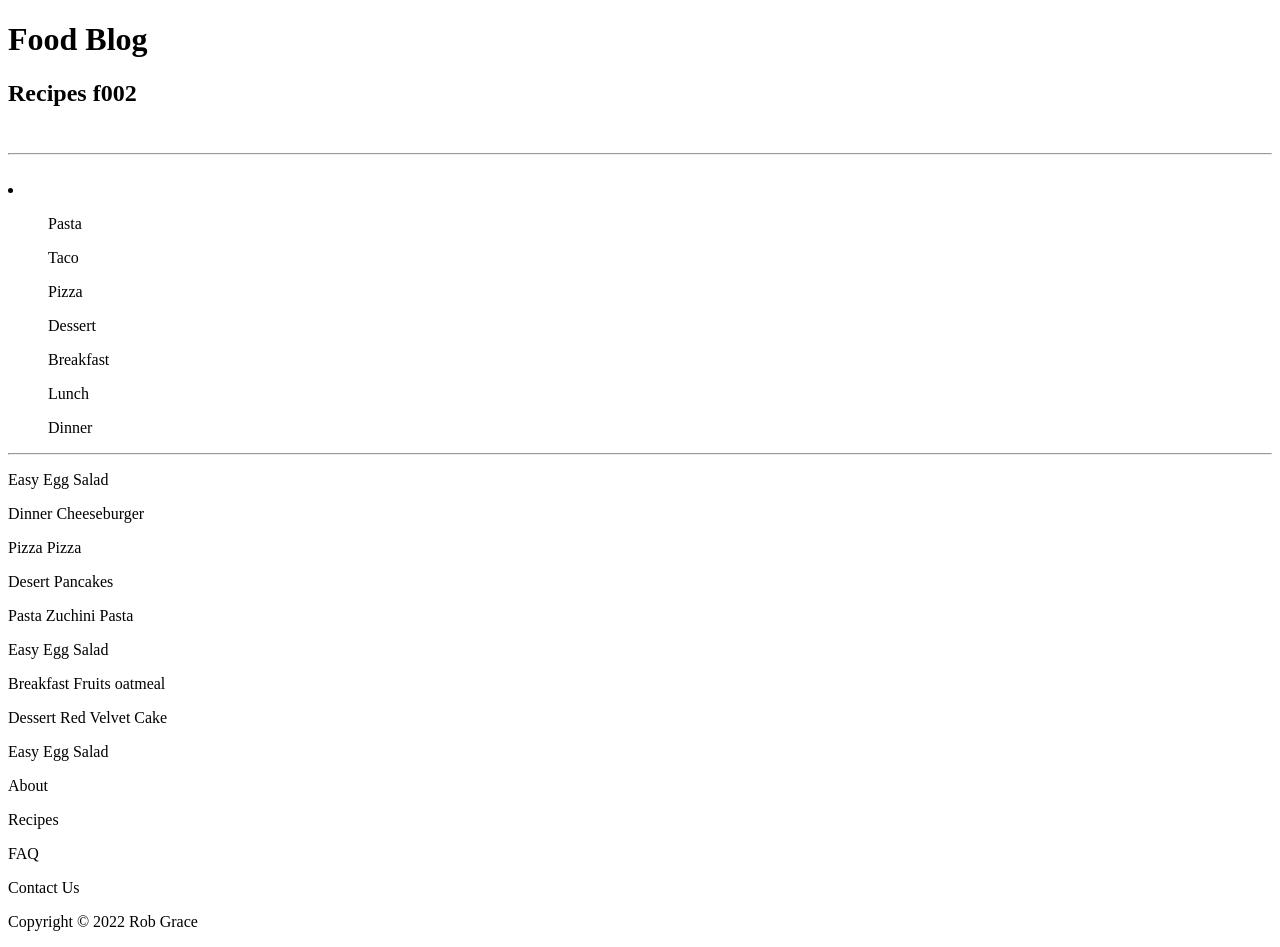
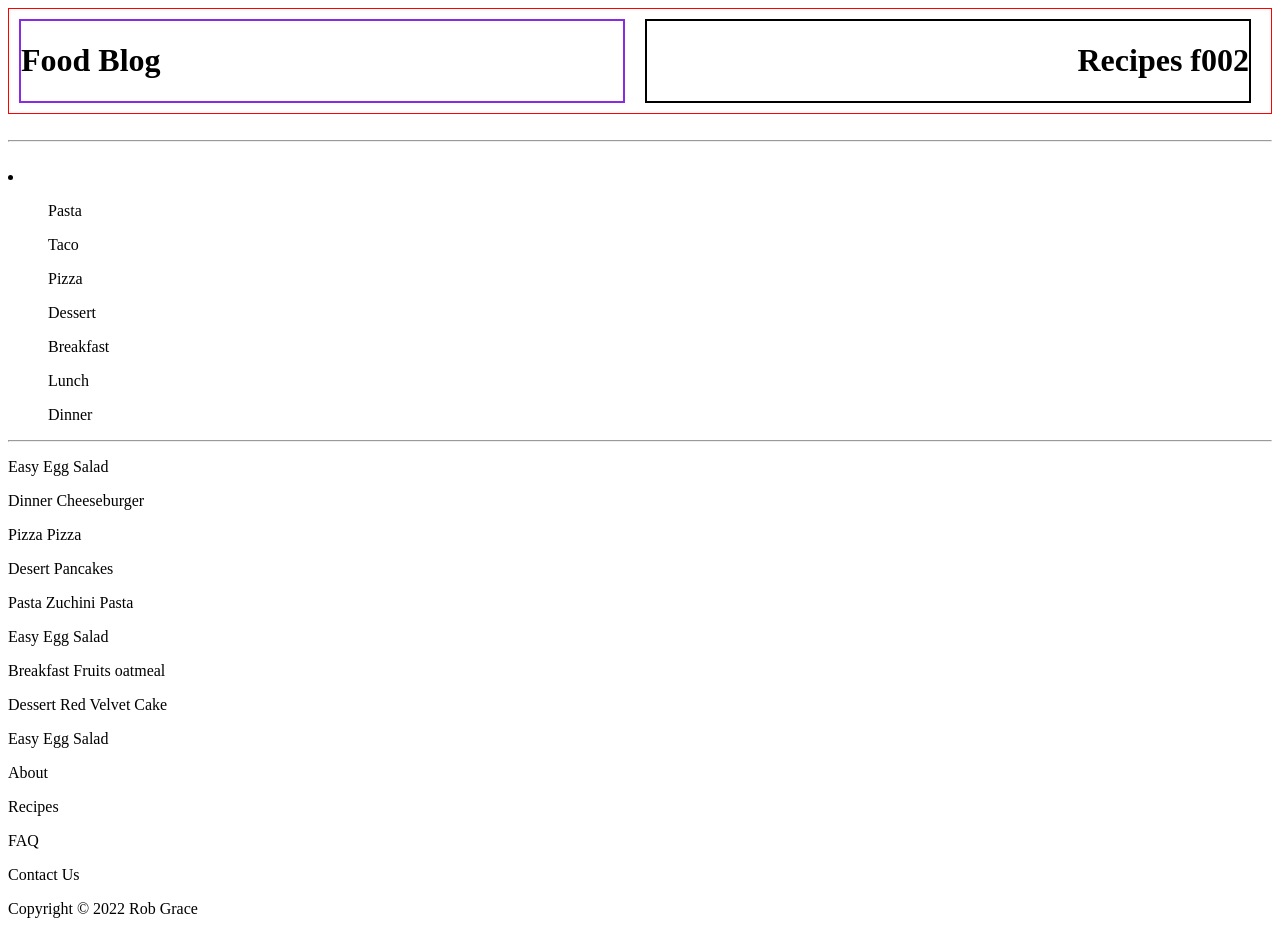
Before and after one commit to ailefthelightson/FE18-CR1-robGrace, a plain HTML site: page index.html in a window 1280 px wide. Drawn offline with Linux system fonts and the light colour scheme.

Commit message:
another png

```diff
--- a/index.html
+++ b/index.html
@@ -1,18 +1,21 @@
 <!DOCTYPE html>
 <html lang="en">
+
 <head>
     <meta charset="UTF-8">
     <meta http-equiv="X-UA-Compatible" content="IE=edge">
     <meta name="viewport" content="width=device-width, initial-scale=1.0">
+    <link rel="stylesheet" href="style.css">
     <title>Document</title>
 </head>
+
 <body>
-    <header>
-        <h1>Food Blog</h1>
-        <h2>Recipes f002</h2>
+    <div class="header">
+        <div class="headLeft"><h1>Food Blog</h1></div>
+        <div class="headRight"><h1>Recipes f002</h1></div>
         <i class="fa-solid fa-magnifying-glass"></i>
         <!--https://fontawesome.com/icons/magnifying-glass?s=light&f=classic*/-->
-    </header>
+    </div>
     <br>
     <hr>
     <br>
@@ -32,7 +35,7 @@
     <section>
         <p>Easy Egg Salad</p>
         <p>Dinner Cheeseburger</p>
-        <p>Pizza  Pizza</p>
+        <p>Pizza Pizza</p>
         <p>Desert Pancakes</p>
         <p>Pasta Zuchini Pasta</p>
         <p>Easy Egg Salad</p>
@@ -53,4 +56,5 @@
     </footer>
     <p></p>
 </body>
+
 </html>
--- /dev/null
+++ b/style.css
@@ -0,0 +1,23 @@
+* {
+    box-sizing:border-box;
+    /* margin:auto;
+    max-width:1000px; */
+}
+
+.header {
+    display:flex;
+
+    border: 1px solid red;
+}
+.header .headLeft{
+    border: 2px solid blueviolet;
+    flex:1;
+    margin:10px
+}
+.header .headRight{
+    border: 2px solid black;
+    flex:1;
+    margin: 10px;
+    margin-right: 20px;
+    text-align: right;
+}
```
Also changed, not shown: search-icon-png-1.png (added). Lines whose indentation alone changed are shown as unchanged.
